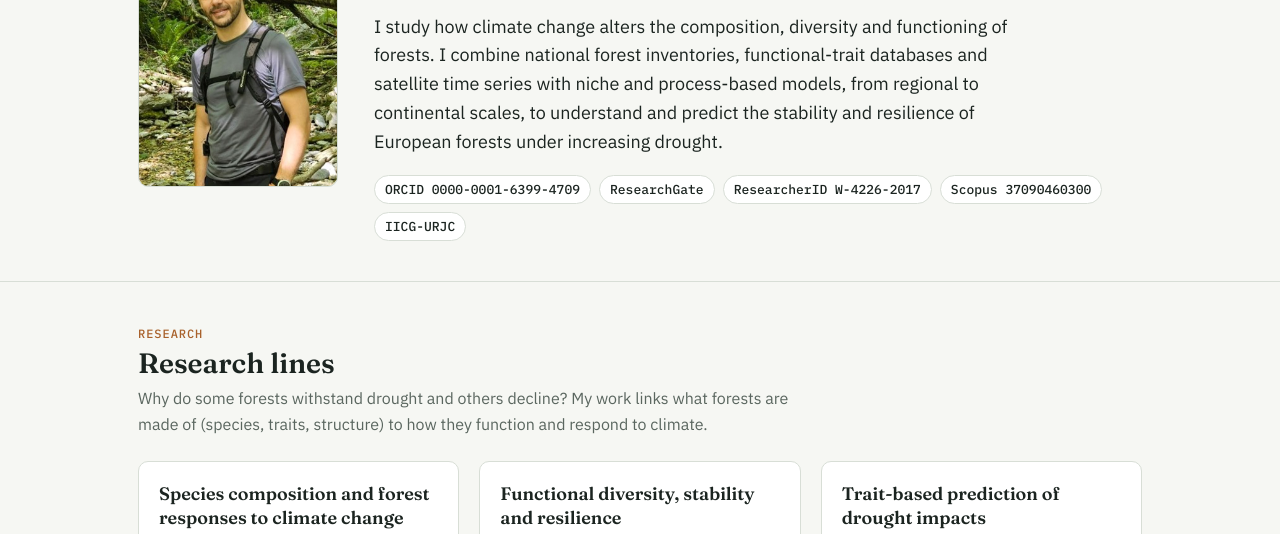
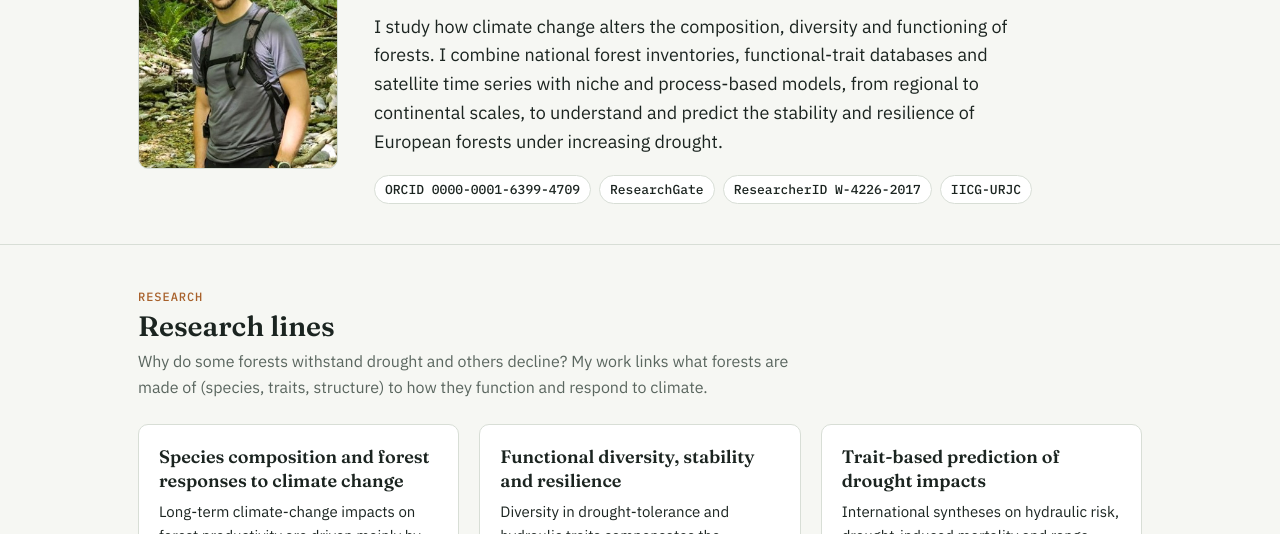
Before and after one commit to rgarciavaldes/rgarciavaldes.github.io, a plain HTML site: page index.html in a window 1280 px wide. Shown: the part 207-741 px from the top of the page. Drawn offline with Linux system fonts and the light colour scheme.

Commit message:
Remove Scopus link; IICG link to personal page

```diff
--- a/index.html
+++ b/index.html
@@ -112,8 +112,7 @@ footer{border-top:1px solid var(--line);padding-block:28px;color:var(--muted);fo
 <a href="https://orcid.org/0000-0001-6399-4709">ORCID 0000-0001-6399-4709</a>
 <a href="https://www.researchgate.net/profile/Raul_Garcia-Valdes">ResearchGate</a>
 <a href="https://www.webofscience.com/wos/author/record/W-4226-2017">ResearcherID W-4226-2017</a>
-<a href="https://www.scopus.com/authid/detail.uri?authorId=37090460300">Scopus 37090460300</a>
-<a href="https://iicg-urjc.es/en/about-us/">IICG-URJC</a>
+<a href="https://iicg-urjc.es/en/equipo/raul-garcia-valdes-eng/">IICG-URJC</a>
 </div>
 </div>
 </div></header>
```
